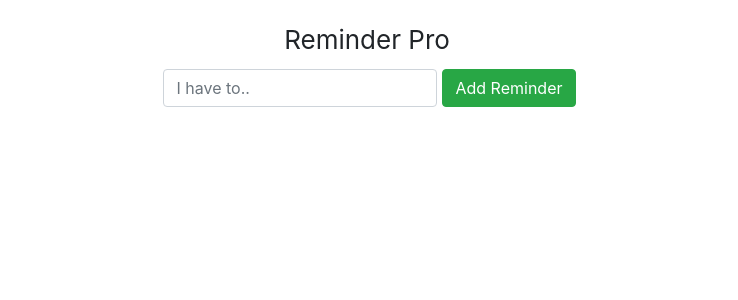
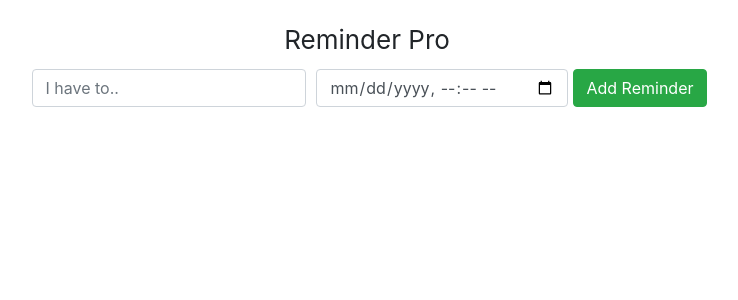
Before and after one commit to chrisjoyce911/reminderpro, a React (Create React App) app: page / in a window 1280 px wide. Shown: the top 300 px of the page, without its empty margins (273-1011 px from the left). Built offline with nearby package versions, Linux system fonts and the light colour scheme.

Commit message:
Timestamping Reminders

```diff
--- a/src/actions/index.js
+++ b/src/actions/index.js
@@ -1,20 +1,21 @@
 import { ADD_REMINDER, DELETE_REMINDER } from '../constants';
 
-export const addReminder = (text) => {
-    console.log('addReminder = (text)', text);
+export const addReminder = (text, dueDate) => {
     const action = {
         type: ADD_REMINDER,
-        text
+        text,
+        dueDate
     }
+    console.log('addReminder = (text , dueDate)', action);
     return action;
 }
 
 
 export const deleteReminder = (id) => {
-    console.log('deleteReminder = (id)', id);
     const action = {
         type: DELETE_REMINDER,
         id
     }
+    console.log('deleteReminder = (id)', action);
     return action;
 }
--- a/src/components/App.jsx
+++ b/src/components/App.jsx
@@ -7,12 +7,14 @@
     constructor(props) {
         super(props);
         this.state = {
-            text: ''
+            text: '',
+            dueDate: ''
         }
     }
 
     addReminder() {
-        this.props.addReminder(this.state.text);
+        this.props.addReminder(this.state.text, this.state.dueDate);
+        console.log('addReminder() text,dueDate', this.state.text, this.state.dueDate);
     }
 
     deleteReminder(id) {
@@ -61,6 +63,11 @@
                             onKeyPress={this.handleKeyPress}
                             onChange={event => this.setState({ text: event.target.value })}
                         />
+                        <input
+                            className='form-control'
+                            type='datetime-local'
+                            onChange={event => this.setState({ dueDate: event.target.value })}
+                        />
                     </div>
                     <button
                         type='button'
--- a/src/reducers/index.js
+++ b/src/reducers/index.js
@@ -1,6 +1,6 @@
 import { ADD_REMINDER, DELETE_REMINDER } from '../constants';
 
-const reminder = action => ({ text: action.text, id: Math.random() })
+const reminder = action => ({ text: action.text, dueDate: action.dueDate, id: Math.random() })
 
 const removeById = (state = [], id) => {
     const reminders = state.filter(reminder => reminder.id !== id)
```
